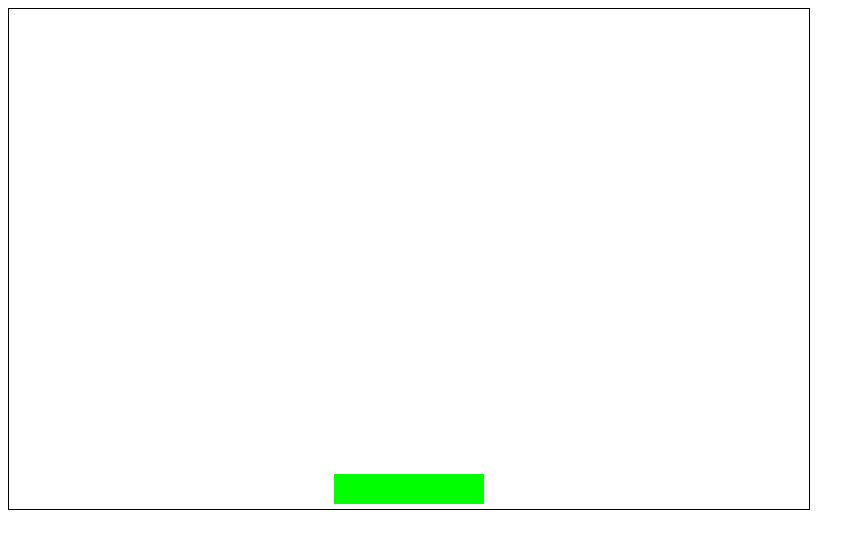
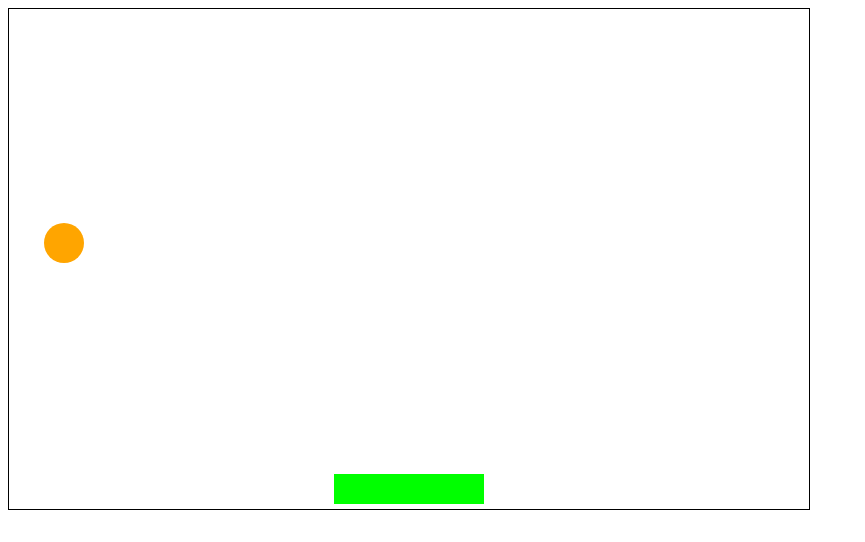
Before and after one commit to alforsii/newGame, a plain HTML site: page index.html in a window 1280 px wide. Shown: the whole page, without its empty margins (0-865 px from the left). Drawn offline with Linux system fonts and the light colour scheme.

Commit message:
ball created

```diff
--- a/index.html
+++ b/index.html
@@ -6,9 +6,9 @@
     <meta http-equiv="X-UA-Compatible" content="ie=edge" />
     <title>Document</title>
     <link rel="stylesheet" href="./styles/style.css" />
-    <script src="./js/input.js"></script>
+
+    <script src="./js/ball.js"></script>
     <script src="./js/paddle.js"></script>
-    <script src="./js/ball.js"></script>
     <script src="./js/game.js"></script>
     <script src="./js/index.js"></script>
   </head>
--- a/js/ball.js
+++ b/js/ball.js
@@ -0,0 +1,40 @@
+class Ball {
+  constructor(game) {
+    this.game = game;
+    this.x = 20;
+    this.y = this.game.height - 100;
+    this.radius = 20;
+    this.vx = 5;
+    this.vy = 2;
+  }
+
+  drawBall() {
+    if (
+      this.y > this.game.canvas.height - this.radius ||
+      this.y - this.radius < 0
+    ) {
+      this.vy *= -1;
+    }
+    if (
+      this.x > this.game.canvas.width - this.radius ||
+      this.x - this.radius < 0
+    ) {
+      this.vx *= -1;
+    }
+    this.x += this.vx;
+    this.y -= this.vy;
+    // if (this.x + this.radius <= 0) this.x = this.x + this.radius;
+    // if (this.x >= this.game.width - this.radius)
+    //   this.x = this.game.width - this.radius;
+    // if (this.y + this.radius < 0) this.y = this.y + this.radius;
+    // if (this.y + this.radius > this.game.height - this.radius)
+    //   this.y = this.game.height - this.radius;
+
+    //draw ball
+    this.game.ctx.fillStyle = 'orange';
+    this.game.ctx.beginPath();
+    this.game.ctx.arc(this.x, this.y, this.radius, 0, 2 * Math.PI);
+    this.game.ctx.closePath();
+    this.game.ctx.fill();
+  }
+}
--- a/js/game.js
+++ b/js/game.js
@@ -5,11 +5,13 @@ class Game {
     this.width = this.canvas.width;
     this.height = this.canvas.height;
     this.paddle = new Paddle(this);
+    this.ball = new Ball(this);
   }
 
   gameLoop() {
     setInterval(() => {
       this.clear();
+      this.ball.drawBall();
       this.paddle.drawPaddle();
       this.paddle.keyListener();
     }, 1000 / 60);
--- a/js/input.js
+++ /dev/null
@@ -1,6 +0,0 @@
-// class InputHandler {
-//   constructor(game) {
-//     this.game = game;
-
-//   }
-// }
--- a/js/paddle.js
+++ b/js/paddle.js
@@ -12,20 +12,25 @@ class Paddle {
   }
 
   drawPaddle() {
-    if (this.controller.left) {
-      this.vx -= 1;
-    }
-    if (this.controller.right) {
-      this.vx += 1;
-    }
+    //this is our controller command to increase/decrease the x velocity
+    if (this.controller.left) this.vx -= 2;
+    if (this.controller.right) this.vx += 2;
+    //here is the move on x axes
     this.pos.x += this.vx;
-    this.vx *= 0.9;
-
+    this.vx *= 0.9; //this is our friction to make our paddle move smoothly
+    //to keep the paddle within the our canvas, so it won't go out of the border
+    if (this.pos.x <= 0) this.pos.x = 0;
+    if (this.pos.x >= this.game.width - this.width)
+      this.pos.x = this.game.width - this.width;
+    //our paddle shape/image
     this.game.ctx.fillStyle = '#0f0';
+    this.game.ctx.beginPath();
     this.game.ctx.fillRect(this.pos.x, this.pos.y, this.width, this.height);
+    this.game.ctx.closePath();
     this.game.ctx.fill();
   }
 
+  //key listeners to keep track of our paddle status
   keyListener() {
     document.addEventListener('keydown', event => {
       const key = event.keyCode;
--- a/styles/style.css
+++ b/styles/style.css
@@ -1,4 +1,3 @@
 #canvas {
   border: 1px solid black;
-  /* border-radius: 15px; */
 }
```
Also changed, not shown: js/index.js (+0 -10 lines).
